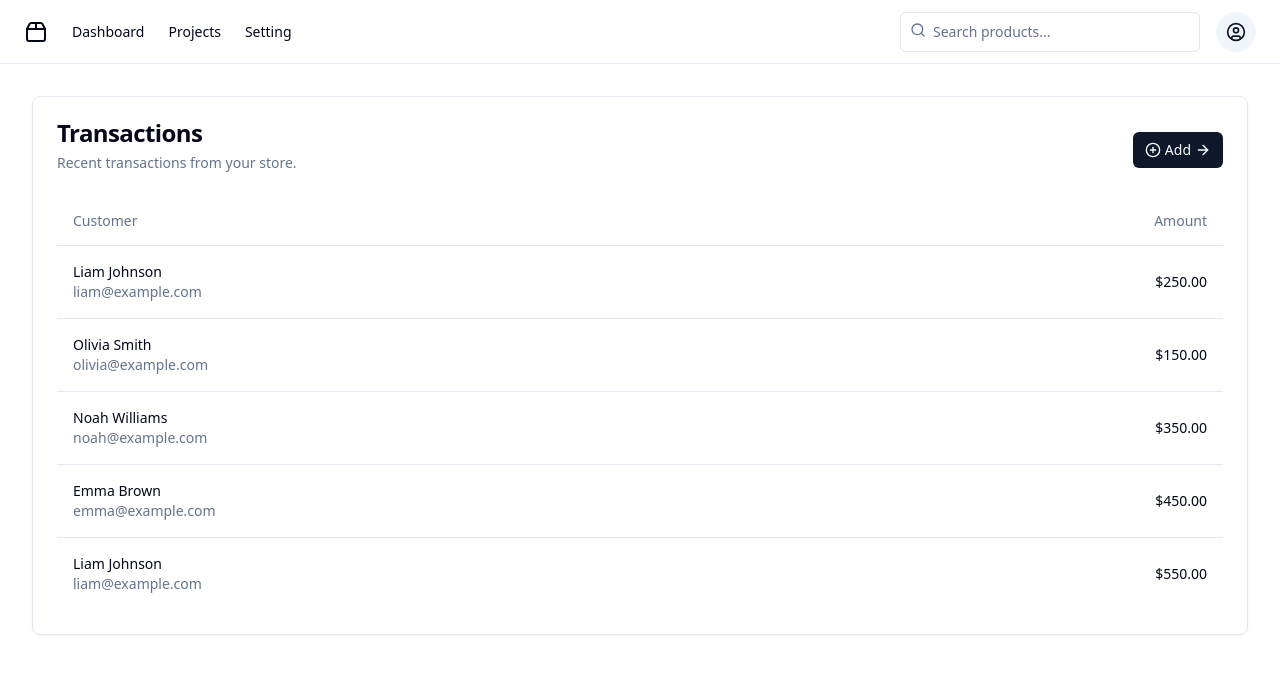
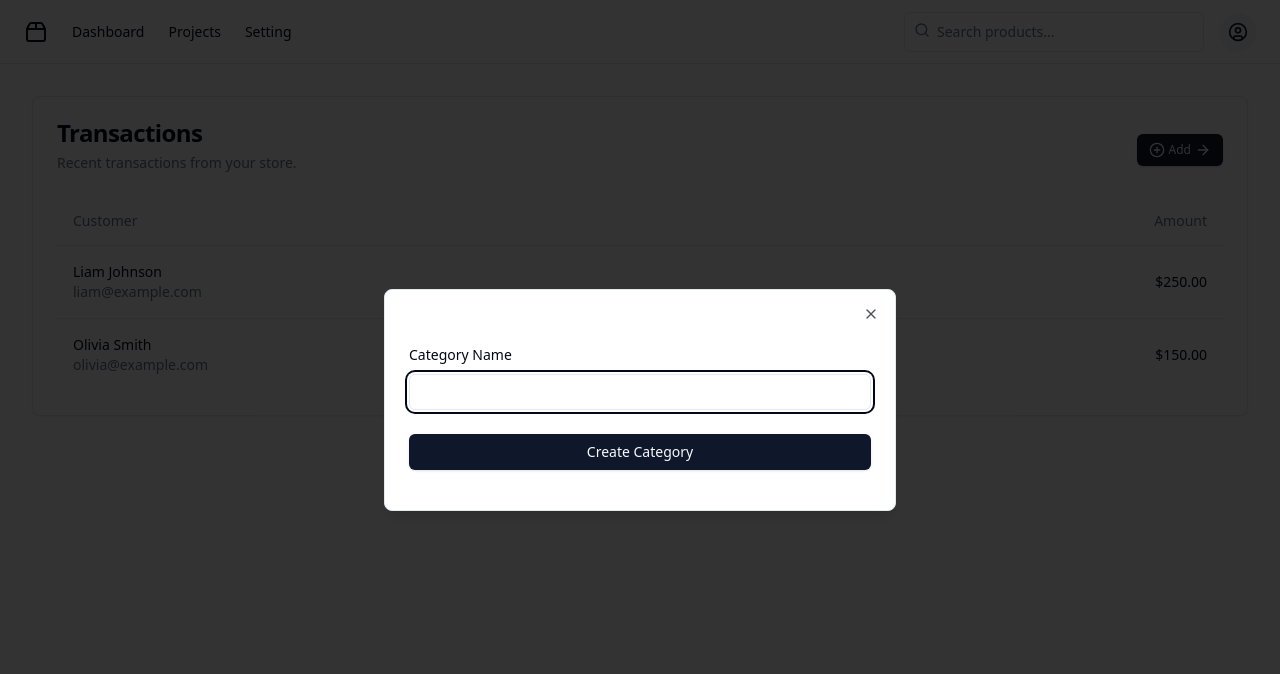
Before and after one commit to hillaryodinson/portfolio, a Next.js app: page /admin/category in a window 1280 px wide. Both pictures are taken after a click on the button "Add". Shown: the top 674 px of the page. Built offline with nearby package versions, Linux system fonts and the light colour scheme.

Commit message:
Added Category Form

```diff
--- a/package.json
+++ b/package.json
@@ -15,10 +15,12 @@
     "start": "next start"
   },
   "dependencies": {
+    "@hookform/resolvers": "^3.9.0",
     "@prisma/client": "^5.14.0",
     "@radix-ui/react-avatar": "^1.1.0",
     "@radix-ui/react-dialog": "^1.1.1",
     "@radix-ui/react-dropdown-menu": "^2.1.1",
+    "@radix-ui/react-label": "^2.1.0",
     "@radix-ui/react-slot": "^1.1.0",
     "@t3-oss/env-nextjs": "^0.10.1",
     "class-variance-authority": "^0.7.0",
@@ -28,9 +30,10 @@
     "next": "^14.2.4",
     "react": "^18.3.1",
     "react-dom": "^18.3.1",
+    "react-hook-form": "^7.52.1",
     "tailwind-merge": "^2.4.0",
     "tailwindcss-animate": "^1.0.7",
-    "zod": "^3.23.3"
+    "zod": "^3.23.8"
   },
   "devDependencies": {
     "@types/eslint": "^8.56.10",
--- a/src/app/(backend)/admin/category/page.tsx
+++ b/src/app/(backend)/admin/category/page.tsx
@@ -1,3 +1,4 @@
+"use client";
 import { Button } from "@/components/ui/button";
 import {
   Card,
@@ -16,12 +17,45 @@ import {
 } from "@/components/ui/table";
 import { Badge } from "@/components/ui/badge";
 import { ArrowRight, PlusCircle } from "lucide-react";
-import React from "react";
+import React, { useState, useTransition } from "react";
+import Modal from "@/components/custom/generic/modal";
+import {
+  Form,
+  FormControl,
+  FormField,
+  FormItem,
+  FormLabel,
+} from "@/components/ui/form";
+import { useForm } from "react-hook-form";
+import { type CategoryDTO } from "@/types";
+import { CategorySchema } from "@/validation-schema/category.schema";
+import { zodResolver } from "@hookform/resolvers/zod";
+import { Input } from "@/components/ui/input";
 
 function CategoryPage() {
+  const [showModal, setShowModal] = useState<boolean>(false);
+  const [isPending, startTransition] = useTransition();
+
+  const form = useForm<CategoryDTO>({
+    resolver: zodResolver(CategorySchema),
+    defaultValues: {
+      name: "",
+    },
+  });
+  const toggleModal = () => setShowModal((prev) => !prev);
+
+  const doSubmit = (formData: CategoryDTO) => {
+    startTransition(() => {
+      console.log(formData);
+    });
+  };
+
   return (
     <div className="grid gap-4 md:gap-8 lg:grid-cols-2 xl:grid-cols-3">
-      <Card className="xl:col-span-3" x-chunk="dashboard-01-chunk-4">
+      <Card
+        className="lg:col-span-2 xl:col-span-3"
+        x-chunk="dashboard-01-chunk-4"
+      >
         <CardHeader className="flex flex-row items-center">
           <div className="grid gap-2">
             <CardTitle>Transactions</CardTitle>
@@ -29,7 +63,7 @@ function CategoryPage() {
               Recent transactions from your store.
             </CardDescription>
           </div>
-          <Button size="sm" className="ml-auto gap-1">
+          <Button size="sm" className="ml-auto gap-1" onClick={toggleModal}>
             <PlusCircle className="h-4 w-4" />
             Add
             <ArrowRight className="h-4 w-4" />
@@ -83,66 +117,40 @@ function CategoryPage() {
                 </TableCell>
                 <TableCell className="text-right">$150.00</TableCell>
               </TableRow>
-              <TableRow>
-                <TableCell>
-                  <div className="font-medium">Noah Williams</div>
-                  <div className="hidden text-sm text-muted-foreground md:inline">
-                    noah@example.com
-                  </div>
-                </TableCell>
-                <TableCell className="hidden xl:table-column">
-                  Subscription
-                </TableCell>
-                <TableCell className="hidden xl:table-column">
-                  <Badge className="text-xs" variant="outline">
-                    Approved
-                  </Badge>
-                </TableCell>
-                <TableCell className="hidden md:table-cell lg:hidden xl:table-column">
-                  2023-06-25
-                </TableCell>
-                <TableCell className="text-right">$350.00</TableCell>
-              </TableRow>
-              <TableRow>
-                <TableCell>
-                  <div className="font-medium">Emma Brown</div>
-                  <div className="hidden text-sm text-muted-foreground md:inline">
-                    emma@example.com
-                  </div>
-                </TableCell>
-                <TableCell className="hidden xl:table-column">Sale</TableCell>
-                <TableCell className="hidden xl:table-column">
-                  <Badge className="text-xs" variant="outline">
-                    Approved
-                  </Badge>
-                </TableCell>
-                <TableCell className="hidden md:table-cell lg:hidden xl:table-column">
-                  2023-06-26
-                </TableCell>
-                <TableCell className="text-right">$450.00</TableCell>
-              </TableRow>
-              <TableRow>
-                <TableCell>
-                  <div className="font-medium">Liam Johnson</div>
-                  <div className="hidden text-sm text-muted-foreground md:inline">
-                    liam@example.com
-                  </div>
-                </TableCell>
-                <TableCell className="hidden xl:table-column">Sale</TableCell>
-                <TableCell className="hidden xl:table-column">
-                  <Badge className="text-xs" variant="outline">
-                    Approved
-                  </Badge>
-                </TableCell>
-                <TableCell className="hidden md:table-cell lg:hidden xl:table-column">
-                  2023-06-27
-                </TableCell>
-                <TableCell className="text-right">$550.00</TableCell>
-              </TableRow>
             </TableBody>
           </Table>
         </CardContent>
       </Card>
+
+      <Modal isOpen={showModal} setIsOpen={toggleModal}>
+        <Form {...form}>
+          <form
+            className="grid w-full items-start gap-6 pt-0"
+            onSubmit={form.handleSubmit(doSubmit)}
+          >
+            <FormField
+              control={form.control}
+              name="name"
+              render={({ field }) => (
+                <FormItem>
+                  <FormLabel>Category Name</FormLabel>
+                  <FormControl>
+                    <Input {...field} placeholder="" className="h-9" />
+                  </FormControl>
+                </FormItem>
+              )}
+            />
+
+            <Button
+              type="submit"
+              isLoading={isPending}
+              loadingText="Creating Category"
+            >
+              Create Category
+            </Button>
+          </form>
+        </Form>
+      </Modal>
     </div>
   );
 }
--- a/src/components/ui/button.tsx
+++ b/src/components/ui/button.tsx
@@ -1,29 +1,30 @@
-import * as React from "react"
-import { Slot } from "@radix-ui/react-slot"
-import { cva, type VariantProps } from "class-variance-authority"
+import * as React from "react";
+import { Slot } from "@radix-ui/react-slot";
+import { cva, type VariantProps } from "class-variance-authority";
 
-import { cn } from "@/lib/utils"
+import { cn } from "@/lib/utils";
 
 const buttonVariants = cva(
-  "inline-flex items-center justify-center whitespace-nowrap rounded-md text-sm font-medium ring-offset-background transition-colors focus-visible:outline-none focus-visible:ring-2 focus-visible:ring-ring focus-visible:ring-offset-2 disabled:pointer-events-none disabled:opacity-50",
+	"inline-flex items-center justify-center whitespace-nowrap rounded-md text-sm font-medium transition-colors focus-visible:outline-none focus-visible:ring-1 focus-visible:ring-ring disabled:pointer-events-none disabled:opacity-50",
 	{
 		variants: {
 			variant: {
-        default: "bg-primary text-primary-foreground hover:bg-primary/90",
+				default:
+					"bg-primary text-primary-foreground shadow hover:bg-primary/90",
 				destructive:
-          "bg-destructive text-destructive-foreground hover:bg-destructive/90",
+					"bg-destructive text-destructive-foreground shadow-sm hover:bg-destructive/90",
 				outline:
-          "border border-input bg-background hover:bg-accent hover:text-accent-foreground",
+					"border border-input bg-background shadow-sm hover:bg-accent hover:text-accent-foreground",
 				secondary:
-          "bg-secondary text-secondary-foreground hover:bg-secondary/80",
+					"bg-secondary text-secondary-foreground shadow-sm hover:bg-secondary/80",
 				ghost: "hover:bg-accent hover:text-accent-foreground",
 				link: "text-primary underline-offset-4 hover:underline",
 			},
 			size: {
-        default: "h-10 px-4 py-2",
-        sm: "h-9 rounded-md px-3",
-        lg: "h-11 rounded-md px-8",
-        icon: "h-10 w-10",
+				default: "h-9 px-4 py-2",
+				sm: "h-8 rounded-md px-3 text-xs",
+				lg: "h-10 rounded-md px-8",
+				icon: "h-9 w-9",
 			},
 		},
 		defaultVariants: {
@@ -31,26 +32,48 @@ const buttonVariants = cva(
 			size: "default",
 		},
 	}
-)
+);
 
 export interface ButtonProps
 	extends React.ButtonHTMLAttributes<HTMLButtonElement>,
 		VariantProps<typeof buttonVariants> {
-  asChild?: boolean
+	asChild?: boolean;
+	isLoading?: boolean;
+	loadingText?: string;
 }
 
 const Button = React.forwardRef<HTMLButtonElement, ButtonProps>(
-  ({ className, variant, size, asChild = false, ...props }, ref) => {
-    const Comp = asChild ? Slot : "button"
+	(
+		{
+			className,
+			isLoading,
+			loadingText,
+			variant,
+			size,
+			children,
+			asChild = false,
+			...props
+		},
+		ref
+	) => {
+		const Comp = asChild ? Slot : "button";
 		return (
 			<Comp
 				className={cn(buttonVariants({ variant, size, className }))}
 				ref={ref}
-        {...props}
-      />
-    )
+				{...props}>
+				{isLoading && loadingText ? loadingText : children}
+				{isLoading ? (
+					<span className="ml-1.5 flex items-center gap-1">
+						<span className="animate-flashing w-1 h-1 bg-white rounded-full inline-block" />
+						<span className="animate-flashing w-1 h-1 bg-white rounded-full inline-block delay-100" />
+						<span className="animate-flashing w-1 h-1 bg-white rounded-full inline-block delay-200" />
+					</span>
+				) : null}
+			</Comp>
+		);
 	}
-)
-Button.displayName = "Button"
+);
+Button.displayName = "Button";
 
-export { Button, buttonVariants }
+export { Button, buttonVariants };
--- /dev/null
+++ b/src/components/ui/form.tsx
@@ -0,0 +1,178 @@
+"use client"
+
+import * as React from "react"
+import * as LabelPrimitive from "@radix-ui/react-label"
+import { Slot } from "@radix-ui/react-slot"
+import {
+  Controller,
+  ControllerProps,
+  FieldPath,
+  FieldValues,
+  FormProvider,
+  useFormContext,
+} from "react-hook-form"
+
+import { cn } from "@/lib/utils"
+import { Label } from "@/components/ui/label"
+
+const Form = FormProvider
+
+type FormFieldContextValue<
+  TFieldValues extends FieldValues = FieldValues,
+  TName extends FieldPath<TFieldValues> = FieldPath<TFieldValues>
+> = {
+  name: TName
+}
+
+const FormFieldContext = React.createContext<FormFieldContextValue>(
+  {} as FormFieldContextValue
+)
+
+const FormField = <
+  TFieldValues extends FieldValues = FieldValues,
+  TName extends FieldPath<TFieldValues> = FieldPath<TFieldValues>
+>({
+  ...props
+}: ControllerProps<TFieldValues, TName>) => {
+  return (
+    <FormFieldContext.Provider value={{ name: props.name }}>
+      <Controller {...props} />
+    </FormFieldContext.Provider>
+  )
+}
+
+const useFormField = () => {
+  const fieldContext = React.useContext(FormFieldContext)
+  const itemContext = React.useContext(FormItemContext)
+  const { getFieldState, formState } = useFormContext()
+
+  const fieldState = getFieldState(fieldContext.name, formState)
+
+  if (!fieldContext) {
+    throw new Error("useFormField should be used within <FormField>")
+  }
+
+  const { id } = itemContext
+
+  return {
+    id,
+    name: fieldContext.name,
+    formItemId: `${id}-form-item`,
+    formDescriptionId: `${id}-form-item-description`,
+    formMessageId: `${id}-form-item-message`,
+    ...fieldState,
+  }
+}
+
+type FormItemContextValue = {
+  id: string
+}
+
+const FormItemContext = React.createContext<FormItemContextValue>(
+  {} as FormItemContextValue
+)
+
+const FormItem = React.forwardRef<
+  HTMLDivElement,
+  React.HTMLAttributes<HTMLDivElement>
+>(({ className, ...props }, ref) => {
+  const id = React.useId()
+
+  return (
+    <FormItemContext.Provider value={{ id }}>
+      <div ref={ref} className={cn("space-y-2", className)} {...props} />
+    </FormItemContext.Provider>
+  )
+})
+FormItem.displayName = "FormItem"
+
+const FormLabel = React.forwardRef<
+  React.ElementRef<typeof LabelPrimitive.Root>,
+  React.ComponentPropsWithoutRef<typeof LabelPrimitive.Root>
+>(({ className, ...props }, ref) => {
+  const { error, formItemId } = useFormField()
+
+  return (
+    <Label
+      ref={ref}
+      className={cn(error && "text-destructive", className)}
+      htmlFor={formItemId}
+      {...props}
+    />
+  )
+})
+FormLabel.displayName = "FormLabel"
+
+const FormControl = React.forwardRef<
+  React.ElementRef<typeof Slot>,
+  React.ComponentPropsWithoutRef<typeof Slot>
+>(({ ...props }, ref) => {
+  const { error, formItemId, formDescriptionId, formMessageId } = useFormField()
+
+  return (
+    <Slot
+      ref={ref}
+      id={formItemId}
+      aria-describedby={
+        !error
+          ? `${formDescriptionId}`
+          : `${formDescriptionId} ${formMessageId}`
+      }
+      aria-invalid={!!error}
+      {...props}
+    />
+  )
+})
+FormControl.displayName = "FormControl"
+
+const FormDescription = React.forwardRef<
+  HTMLParagraphElement,
+  React.HTMLAttributes<HTMLParagraphElement>
+>(({ className, ...props }, ref) => {
+  const { formDescriptionId } = useFormField()
+
+  return (
+    <p
+      ref={ref}
+      id={formDescriptionId}
+      className={cn("text-sm text-muted-foreground", className)}
+      {...props}
+    />
+  )
+})
+FormDescription.displayName = "FormDescription"
+
+const FormMessage = React.forwardRef<
+  HTMLParagraphElement,
+  React.HTMLAttributes<HTMLParagraphElement>
+>(({ className, children, ...props }, ref) => {
+  const { error, formMessageId } = useFormField()
+  const body = error ? String(error?.message) : children
+
+  if (!body) {
+    return null
+  }
+
+  return (
+    <p
+      ref={ref}
+      id={formMessageId}
+      className={cn("text-sm font-medium text-destructive", className)}
+      {...props}
+    >
+      {body}
+    </p>
+  )
+})
+FormMessage.displayName = "FormMessage"
+
+export {
+  useFormField,
+  Form,
+  FormItem,
+  FormLabel,
+  FormControl,
+  FormDescription,
+  FormMessage,
+  FormField,
+}
--- /dev/null
+++ b/src/components/ui/label.tsx
@@ -0,0 +1,26 @@
+"use client"
+
+import * as React from "react"
+import * as LabelPrimitive from "@radix-ui/react-label"
+import { cva, type VariantProps } from "class-variance-authority"
+
+import { cn } from "@/lib/utils"
+
+const labelVariants = cva(
+  "text-sm font-medium leading-none peer-disabled:cursor-not-allowed peer-disabled:opacity-70"
+)
+
+const Label = React.forwardRef<
+  React.ElementRef<typeof LabelPrimitive.Root>,
+  React.ComponentPropsWithoutRef<typeof LabelPrimitive.Root> &
+    VariantProps<typeof labelVariants>
+>(({ className, ...props }, ref) => (
+  <LabelPrimitive.Root
+    ref={ref}
+    className={cn(labelVariants(), className)}
+    {...props}
+  />
+))
+Label.displayName = LabelPrimitive.Root.displayName
+
+export { Label }
--- a/src/types/index.ts
+++ b/src/types/index.ts
@@ -1,4 +1,7 @@
+import { type CategorySchema } from "@/validation-schema/category.schema";
 import { type Prisma } from "@prisma/client";
+import { type z } from "zod";
 
 export type Category = Prisma.CategoryGetPayload<Prisma.CategoryDefaultArgs>;
+export type CategoryDTO = z.infer<typeof CategorySchema>;
 export type Project = Prisma.ProjectGetPayload<Prisma.ProjectDefaultArgs>;
--- a/src/validation-schema/category.schema.ts
+++ b/src/validation-schema/category.schema.ts
@@ -1,5 +1,5 @@
 import { z } from "zod";
 
-export const categorySchema = z.object({
+export const CategorySchema = z.object({
   name: z.string(),
 });
--- a/tailwind.config.ts
+++ b/tailwind.config.ts
@@ -1,13 +1,13 @@
-import type { Config } from "tailwindcss"
+import type { Config } from "tailwindcss";
 
 const config = {
   darkMode: ["class"],
   content: [
-    './pages/**/*.{ts,tsx}',
-    './components/**/*.{ts,tsx}',
-    './app/**/*.{ts,tsx}',
-    './src/**/*.{ts,tsx}',
-	],
+    "./pages/**/*.{ts,tsx}",
+    "./components/**/*.{ts,tsx}",
+    "./app/**/*.{ts,tsx}",
+    "./src/**/*.{ts,tsx}",
+  ],
   prefix: "",
   theme: {
     container: {
@@ -67,14 +67,24 @@ const config = {
           from: { height: "var(--radix-accordion-content-height)" },
           to: { height: "0" },
         },
+        flashing: {
+          "0%, 100%": { opacity: "0.2" },
+          "20%": { opacity: "1" },
+        },
+        "fade-in": {
+          from: { opacity: "0" },
+          to: { opacity: "1" },
+        },
       },
       animation: {
         "accordion-down": "accordion-down 0.2s ease-out",
         "accordion-up": "accordion-up 0.2s ease-out",
+        "fade-in": "fade-in 0.5s linear forwards",
+        flashing: "flashing 1.4s infinite linear",
       },
     },
   },
   plugins: [require("tailwindcss-animate")],
-} satisfies Config
+} satisfies Config;
 
-export default config
+export default config;
```
Also changed, not shown: 1 other file (tests, documents, lock files or other folders). Lines whose indentation alone changed are shown as unchanged.
